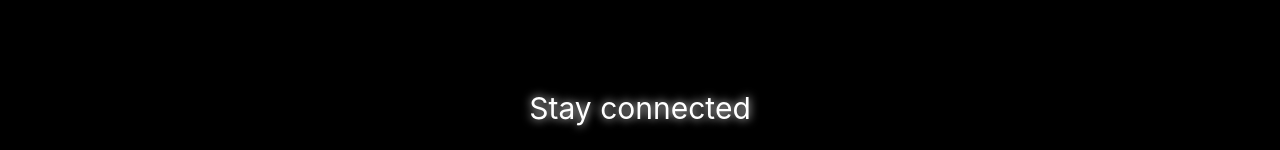
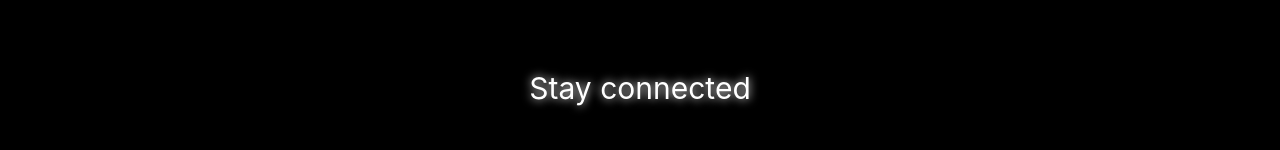
Before and after one commit to aimee-liang/aimee-liang-dev, a React (Create React App) app: page / in a window 1280 px wide. Shown: the part 2512-2662 px from the top of the page. Built offline with nearby package versions, Linux system fonts and the light colour scheme.

Commit message:
Removed margin bottom for typewriter

```diff
--- a/src/App.css
+++ b/src/App.css
@@ -5,7 +5,6 @@
 
 .typewriter{
   margin-top: auto;
-  margin-bottom: 5%;
   font-family: 'Cutive Mono', monospace;
   /* font-size: 115px; */
   font-size: 5em;
@@ -14,13 +13,11 @@
   height: 264px;
 }
 
-
 .me-paragraph{
   font-family: 'Cormorant Garamond', serif;
   font-size: 25px;
   color: white;
   margin-right: 10%;
-  /* display: block; */
 }
 
 .header-container {
@@ -64,8 +61,6 @@
   padding-right: 2%;
   display: flex;
   flex-wrap: wrap;
-  /* width: 90%;
-  margin: 5%; */
 }
 
 .projects-container div {
@@ -100,7 +95,6 @@
   flex-wrap: wrap;
   color: white;
   border: solid 1px white;
-  /* box-shadow: 0px 0px 5px white; */
   border-radius: 5px;
   margin-left: 1%;
   margin-top: 2%;
@@ -118,7 +112,6 @@
 
 .profile-pic-container img {
   margin: 0 auto;
-  /* height: 30vh; */
   width: 18vw;
   min-width: 200px;
   display: block;
@@ -151,7 +144,7 @@
 .connected {
   text-align: center;
   margin-top: 10%;
-  margin-bottom: 2%;
+  margin-bottom: 5%;
   color: white;
   text-shadow: 0px 0px 10px white;
   font-size: 30px;
```
